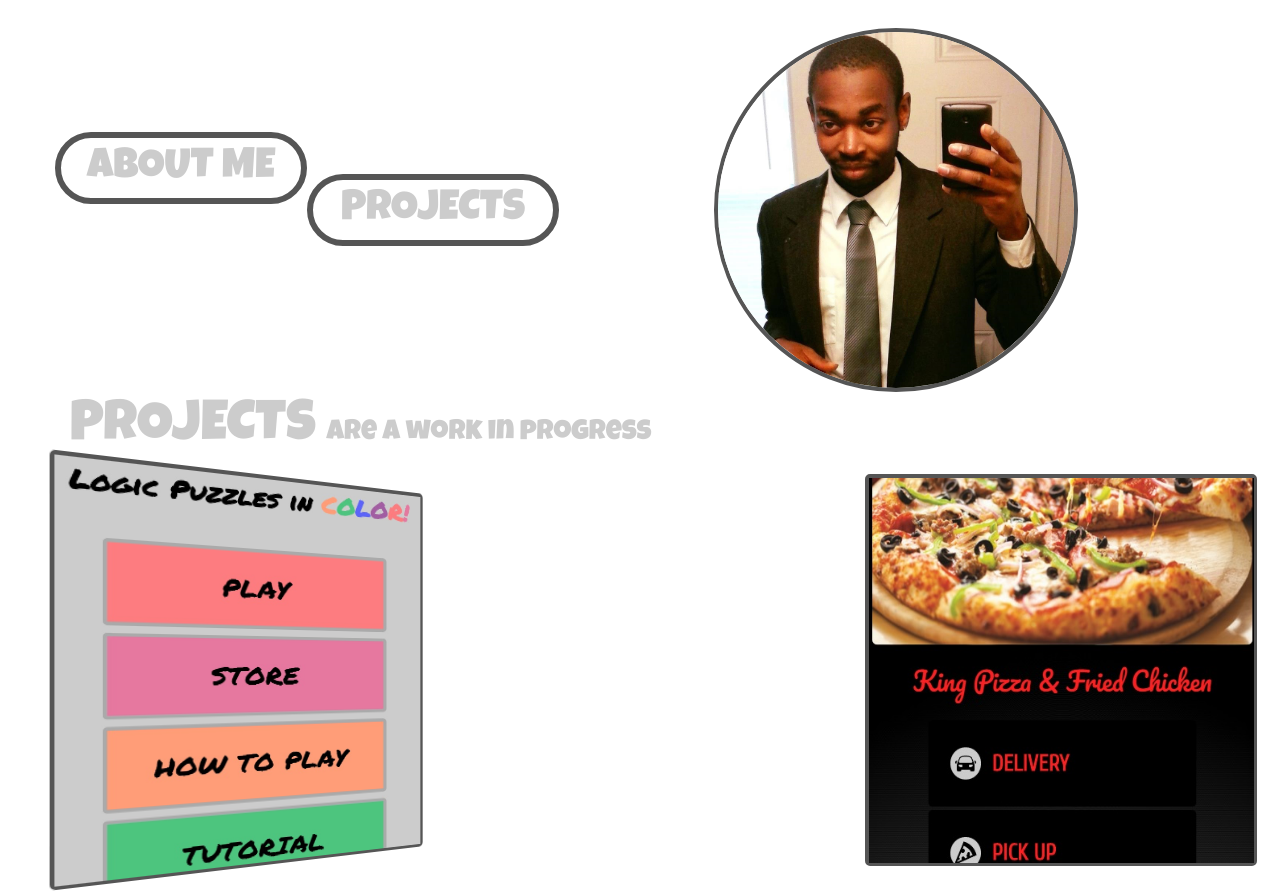
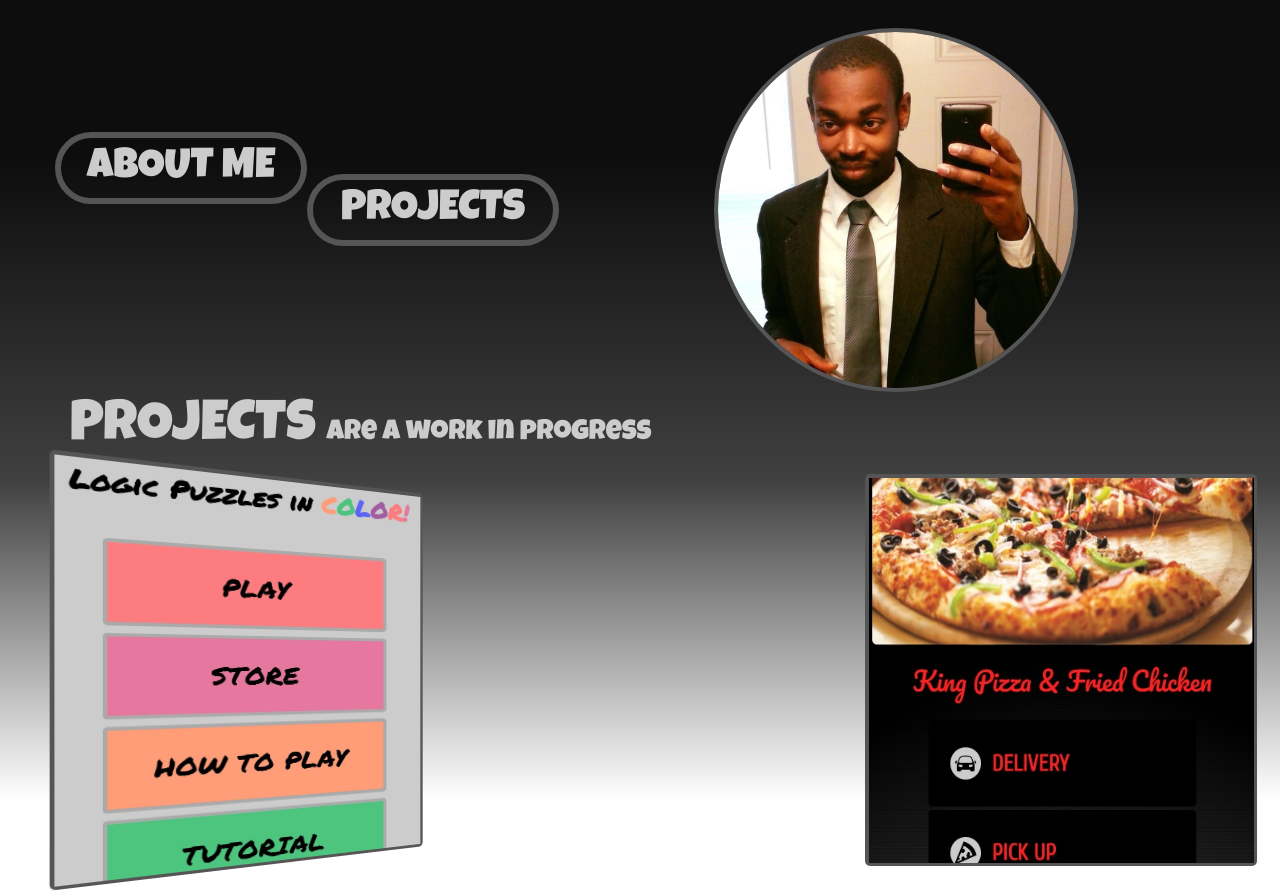
Before and after one commit to ijh5005/developerPortfolio, a plain HTML site: page index.html in a window 1280 px wide. Shown: the top 891 px of the page. Drawn offline with nearby package versions, Linux system fonts and the light colour scheme; a web font is replaced by a local one.

Commit message:
Add files via upload

```diff
--- a/index.html
+++ b/index.html
@@ -8,8 +8,8 @@
 	<link href="https://fonts.googleapis.com/css?family=Francois+One|Luckiest+Guy" rel="stylesheet">
 </head>
 <body>
-<div id ="pageLiner">
-	<div class="sideLiner"></div>
+<div id="pageLiner">
+	<div id="background"></div>
 	<!-- <div class="sideLiner"></div> -->
 </div>
 <div id="showCaseLinks">
--- a/port.css
+++ b/port.css
@@ -13,14 +13,20 @@ body {
 	width: 100vw;
 }
 
-.sideLiner {
+#background {
 	/*background-image: url("greyPattern.jpg");
 	background-size: 2.4em;*/
 	height: 100vh;
 	width: 100vw;
 	/*opacity: 0.08;*/
-	background-image: url("greyPatternPic.jpg");
+	/*background-image: url("greyPatternPic.jpg");*/
+	background: linear-gradient(to bottom, rgba(0,0,0,0.95) 20%, rgba(0,0,0,0.75) 60%, transparent);
 	position: fixed;
+	background-size: 100vw 100vh;
+	-webkit-transition: all 2s ease;
+    -moz-transition: all 2s ease;
+    -o-transition: all 2s ease;
+    transition: all 2.8s ease;
 }
 
 p {
--- a/port.js
+++ b/port.js
@@ -223,11 +223,13 @@ $(document).ready( function () {
 
 	//about page slide down effect
 	$("#projects").click( function () {
+		$("#background").css("background-size", "100vw 100vh");
 		setTimeout( function () {
 			$(".aboutP").css("display", "none");
 		}, 2000);
 	});
 	$("#aboutMe").click( function () {
+		$("#background").css("background-size", "100vw 144vh");
 		setTimeout( function () {
 			$(".aboutP.one").slideDown(500, function () {
 				$(".aboutP.two").slideDown(250, function () {
```
Also changed, not shown: greyPatternPic.jpg (added).
